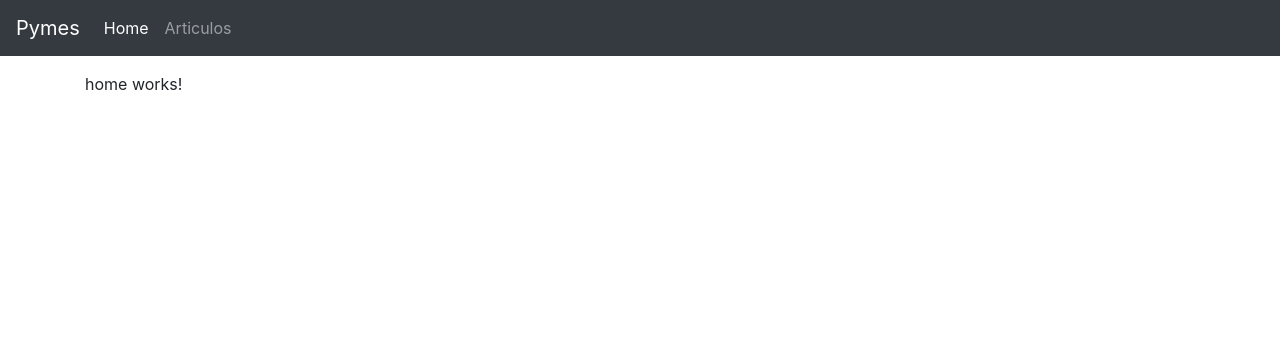
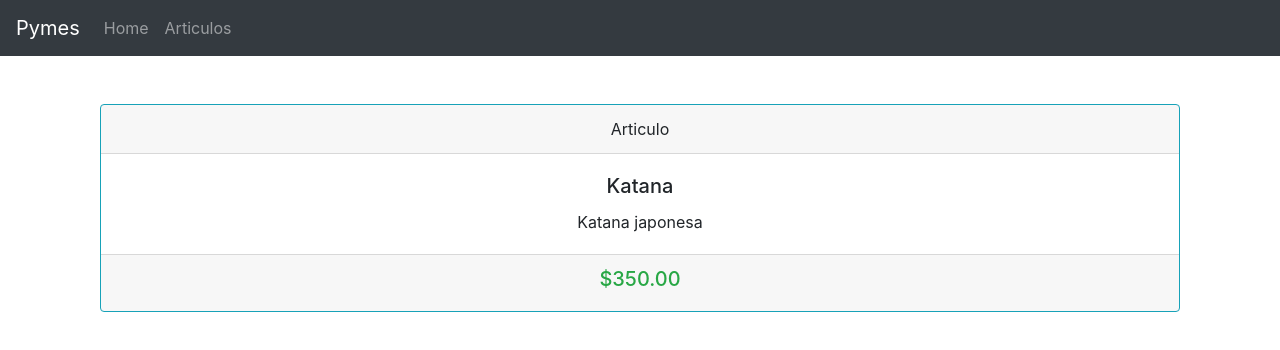
Before and after one commit to neritoo/pymes-frontend, an Angular app: page /articulo/1 in a window 1280 px wide. Before the commit this address led to /home. Shown: the top 350 px of the page. Built offline with nearby package versions, Linux system fonts and the light colour scheme.

Commit message:
detalle de articulos added.

```diff
--- a/src/app/app-routing.module.ts
+++ b/src/app/app-routing.module.ts
@@ -2,11 +2,13 @@ import { NgModule } from '@angular/core';
 import { Routes, RouterModule } from '@angular/router';
 import { HomeComponent } from './components/home/home.component';
 import { ArticulosComponent } from './components/articulos/articulos.component';
+import { DetalleArticuloComponent } from './components/articulos/detalle-articulo.component';
 
 
 const routes: Routes = [
   { path: 'home', component: HomeComponent },
   { path: 'articulos', component: ArticulosComponent },
+  { path: 'articulo/:id', component: DetalleArticuloComponent },
   { path: '**', pathMatch: 'full', redirectTo: 'home'}
 ];
 
--- a/src/app/app.module.ts
+++ b/src/app/app.module.ts
@@ -6,13 +6,16 @@ import { AppComponent } from './app.component';
 import { NavbarComponent } from './components/navbar/navbar.component';
 import { HomeComponent } from './components/home/home.component';
 import { ArticulosComponent } from './components/articulos/articulos.component';
+import { DetalleArticuloComponent } from './components/articulos/detalle-articulo.component';
+
 
 @NgModule({
   declarations: [
     AppComponent,
     NavbarComponent,
     HomeComponent,
-    ArticulosComponent
+    ArticulosComponent,
+    DetalleArticuloComponent
   ],
   imports: [
     BrowserModule,
--- a/src/app/components/articulos/articulos.component.html
+++ b/src/app/components/articulos/articulos.component.html
@@ -7,6 +7,7 @@
             <th scope="col">Nombre</th>
             <th scope="col">Descripcion</th>
             <th scope="col">Precio</th>
+            <th scope="col">Ver</th>
         </tr>
     </thead>
     <tbody>
@@ -15,5 +16,8 @@
             <td>{{articulo.nombre}}</td>
             <td>{{articulo.descripcion}}</td>
             <td>{{articulo.precio | currency}}</td>
+            <td>
+                <a class="btn btn-block btn-outline-info" type="button" [routerLink]="['/articulo', articulo.id]">Info</a>
+            </td>
         </tr>
 </table>
--- /dev/null
+++ b/src/app/components/articulos/detalle-articulo.component.html
@@ -0,0 +1,14 @@
+<div class="container my-5">
+    <div class="card text-center border-info">
+        <div class="card-header">
+            Articulo
+        </div>
+        <div class="card-body">
+            <h5 class="card-title">{{articulo.nombre}}</h5>
+            <p class="card-text">{{articulo.descripcion}}</p>
+        </div>
+        <div class="card-footer text-success">
+            <h5>{{articulo.precio | currency}}</h5>
+        </div>
+    </div>
+</div>
--- /dev/null
+++ b/src/app/components/articulos/detalle-articulo.component.ts
@@ -0,0 +1,25 @@
+import { Component, OnInit } from '@angular/core';
+import { Articulo } from '../../clases/articulo';
+import { ActivatedRoute } from '@angular/router';
+import { ArticulosService } from '../../services/articulos.service';
+
+@Component({
+  selector: 'app-detalle-articulo',
+  templateUrl: './detalle-articulo.component.html',
+  styleUrls: ['./detalle-articulo.component.css']
+})
+export class DetalleArticuloComponent implements OnInit {
+
+  articulo: Articulo;
+
+  constructor(private activatedRoute: ActivatedRoute,
+              private articuloService: ArticulosService) { }
+
+  ngOnInit(): void {
+    this.activatedRoute.params.subscribe( params => {
+      this.articulo = this.articuloService.getArticulo(params['id']);
+    });
+    console.log(this.articulo);
+  }
+
+}
--- a/src/app/services/articulos.service.ts
+++ b/src/app/services/articulos.service.ts
@@ -13,4 +13,9 @@ export class ArticulosService {
   getArticulos(): Articulo[] {
     return ARTICULOS;
   }
+
+  getArticulo(id: number): Articulo {
+    return ARTICULOS[id - 1];
+  }
+
 }
```
Also changed, not shown: src/app/components/articulos/detalle-articulo.component.css (added).
